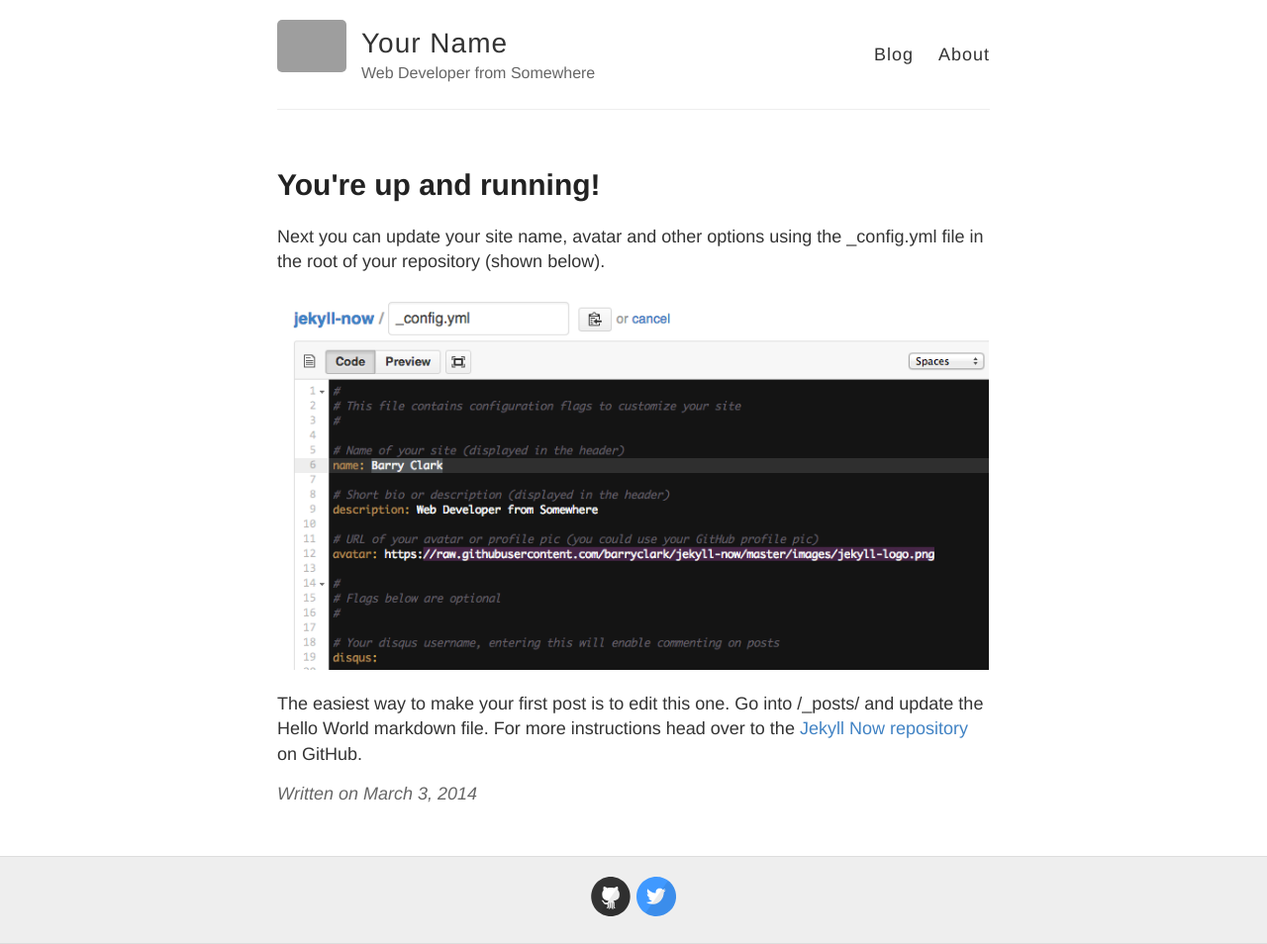
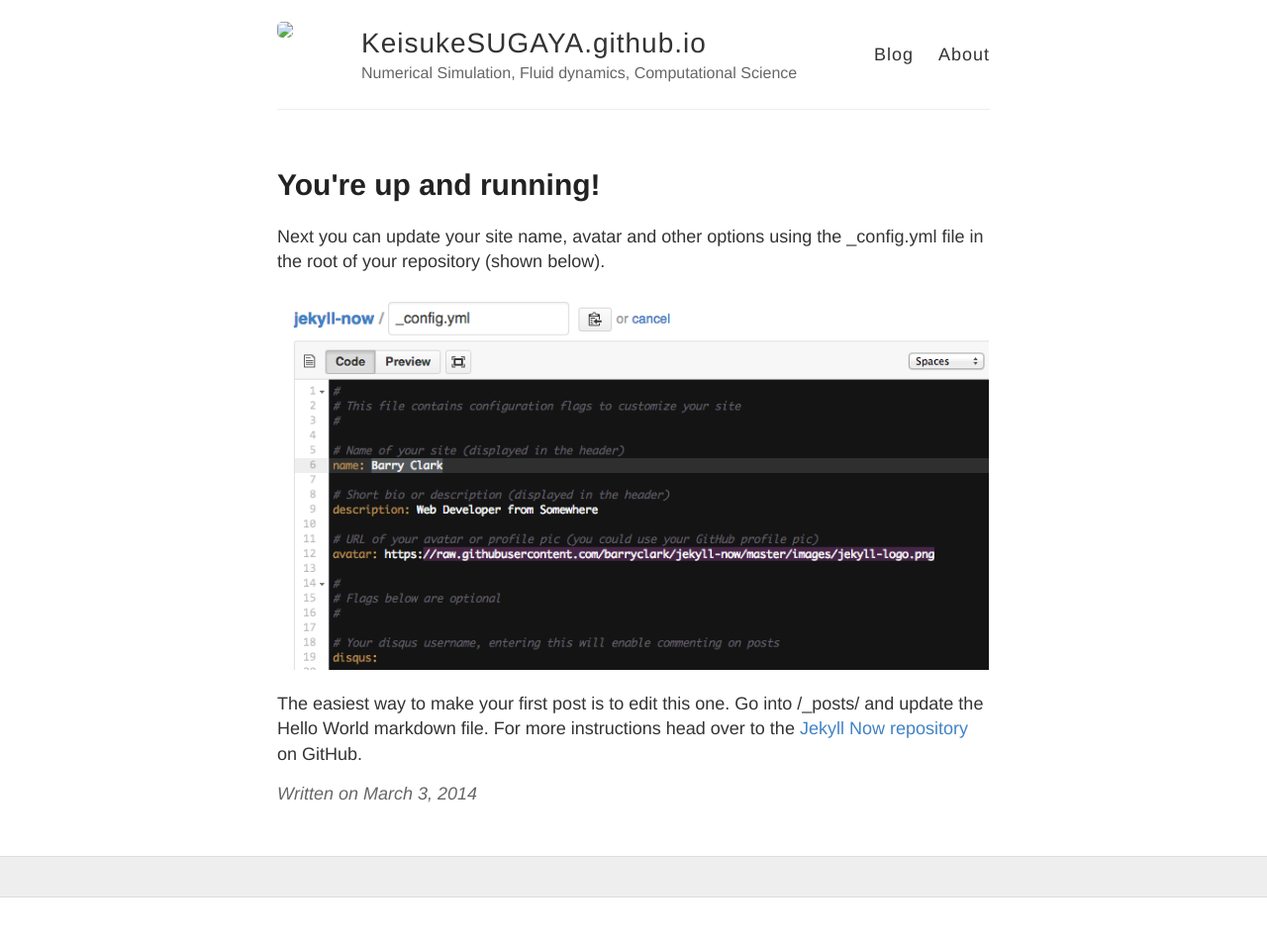
Before and after one commit to KeisukeSUGAYA/KeisukeSUGAYA.github.io, a Jekyll site: the page built from _posts/2014-3-3-Hello-World.md, in a window 1280 px wide. Shown: the whole page at 99% size. Built offline with Jekyll 4.4.1, drawn with Linux system fonts in a browser that asks for light colours; after the commit the page ends 907 px from its top, so only the background shows below that; grey boxes are pictures that could not be loaded.

Commit message:
[update]

```diff
--- a/_config.yml
+++ b/_config.yml
@@ -3,13 +3,13 @@
 #
 
 # Name of your site (displayed in the header)
-name: Your Name
+name: KeisukeSUGAYA.github.io
 
 # Short bio or description (displayed in the header)
-description: Web Developer from Somewhere
+description: Numerical Simulation, Fluid dynamics, Computational Science
 
 # URL of your avatar or profile pic (you could use your GitHub profile pic)
-avatar: https://raw.githubusercontent.com/barryclark/jekyll-now/master/images/jekyll-logo.png
+avatar: ./images/logo.jpg
 
 #
 # Flags below are optional
@@ -21,12 +21,12 @@ footer-links:
   email:
   facebook:
   flickr:
-  github: barryclark/jekyll-now
+  github:
   instagram:
   linkedin:
   pinterest:
   rss: # just type anything here for a working RSS icon
-  twitter: jekyllrb
+  twitter:
   stackoverflow: # your stackoverflow profile, e.g. "users/50476/bart-kiers"
   youtube: # channel/<your_long_string> or user/<user-name>
   googleplus: # anything in your profile username that comes after plus.google.com/
```
Also changed, not shown: _posts/2014-3-3-Hello-World.md (+2 -0 lines), images/logo.jpg (added).
